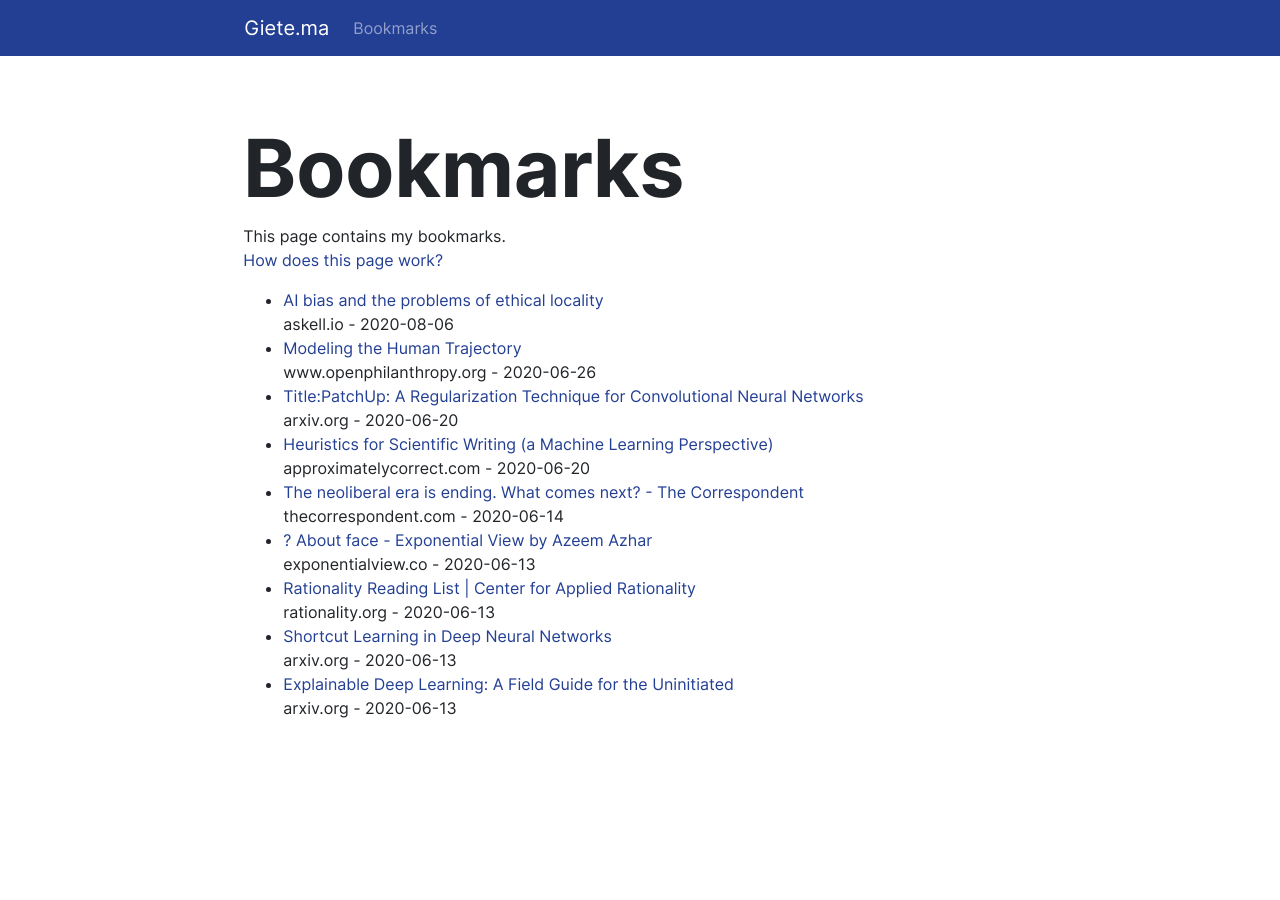
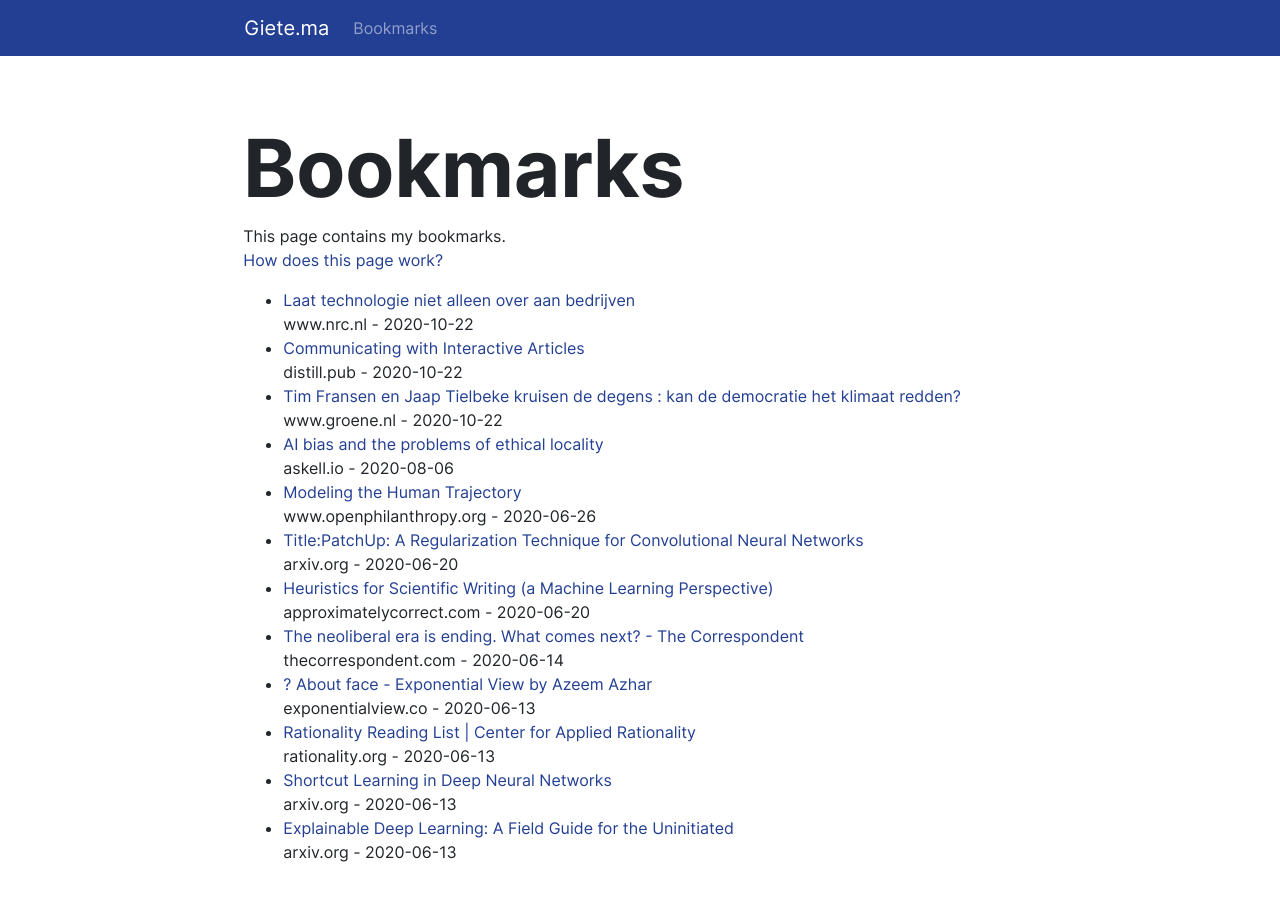
Before and after one commit to gietema/gietema.github.io, a Jekyll site: the page built from bookmarks.html, in a window 1280 px wide. Built offline with Jekyll 4.4.1, drawn with Linux system fonts in a browser that asks for light colours; nearby versions of some CDN libraries.

Commit message:
Update bookmarks

```diff
--- a/bookmarks.html
+++ b/bookmarks.html
@@ -8,6 +8,9 @@ This page contains my bookmarks.
     <a href="/posts/2020/06/13/publishing-bookmarks.html">How does this page work?</a>
 </p>
 <ul>
+<li><a href="https://www.nrc.nl/nieuws/2020/09/18/laat-technologie-niet-alleen-over-aan-bedrijven-a4012707" target="_blank">Laat technologie niet alleen over aan bedrijven</a><br>www.nrc.nl - 2020-10-22</li>
+<li><a href="https://distill.pub/2020/communicating-with-interactive-articles" target="_blank">Communicating with Interactive Articles</a><br>distill.pub - 2020-10-22</li>
+<li><a href="https://www.groene.nl/artikel/weer-die-eenzame-ijsbeer" target="_blank">Tim Fransen en Jaap Tielbeke kruisen de degens : kan de democratie het klimaat redden?</a><br>www.groene.nl - 2020-10-22</li>
 <li><a href="https://askell.io/posts/2020/08/ai-bias-and-ethical-locality" target="_blank">AI bias and the problems of ethical locality</a><br>askell.io - 2020-08-06</li>
 <li><a href="https://www.openphilanthropy.org/blog/modeling-human-trajectory" target="_blank">Modeling the Human Trajectory</a><br>www.openphilanthropy.org - 2020-06-26</li>
 <li><a href="https://arxiv.org/abs/2006.07794v1" target="_blank">Title:PatchUp: A Regularization Technique for Convolutional Neural Networks</a><br>arxiv.org - 2020-06-20</li>
```
